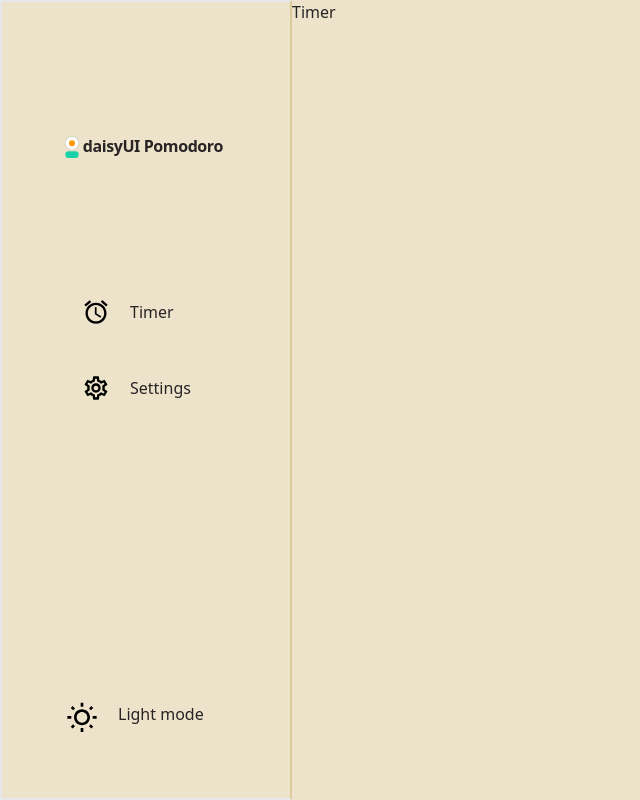
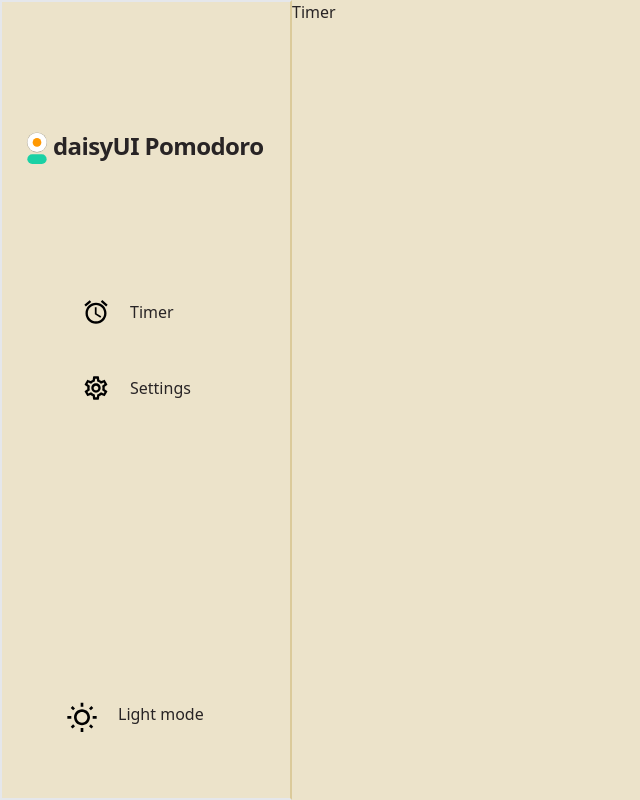
Before and after one commit to michaelcanonizado/daisyui-pomodoro, a React (Create React App) app: page /#/timer in a window 1280 px wide. Shown: the whole page, without its empty margins (0-640 px from the left). Built offline with nearby package versions, Linux system fonts and the light colour scheme.

Commit message:
replaced fontSize prop of Logo component to fontSizeClass as there was an unkown bug that prevents the tailwind class from being compiled and rendered

```diff
--- a/src/components/Logo.tsx
+++ b/src/components/Logo.tsx
@@ -3,16 +3,16 @@ import React, { FC, ReactElement } from 'react';
 import { Link } from 'react-router-dom';
 
 interface ILogo {
-	fontSize: string;
+	fontSizeClass: string;
 }
 
 const Logo: FC<ILogo> = (props): ReactElement => {
-	const { fontSize } = props;
+	const { fontSizeClass } = props;
 
 	return (
 		<Link
 			to="https://daisyui.com/"
-			className={`flex justify-center items-end lg:mr-2 text-[${fontSize}]`}
+			className={`flex justify-center items-end lg:mr-2 ${fontSizeClass}`}
 			target="_blank"
 			rel="noopener noreferrer"
 		>
--- a/src/components/Navbar/Navbar.tsx
+++ b/src/components/Navbar/Navbar.tsx
@@ -20,7 +20,7 @@ const Navbar: FC<IPropClassName> = (props): ReactElement => {
 							<span className="text-xl">Sign Up</span>
 						</div>
 						<div className="">
-							<Logo fontSize="2rem" />
+							<Logo fontSizeClass="text-[1.5rem]" />
 						</div>
 						<div className="flex-none lg:hidden">
 							<label
--- a/src/components/SideBar/SideBar.tsx
+++ b/src/components/SideBar/SideBar.tsx
@@ -12,7 +12,7 @@ const SideBar: FC<IPropClassName> = (props): ReactElement => {
 	return (
 		<nav className={`flex-col border-r-base-300 border-2 ${className}`}>
 			<div className="w-full aspect-square grid place-items-center">
-				<Logo fontSize="1.5rem" />
+				<Logo fontSizeClass="text-[1.5rem]" />
 			</div>
 			<div className="h-full pb-14">
 				<SideBarLinks />
```
